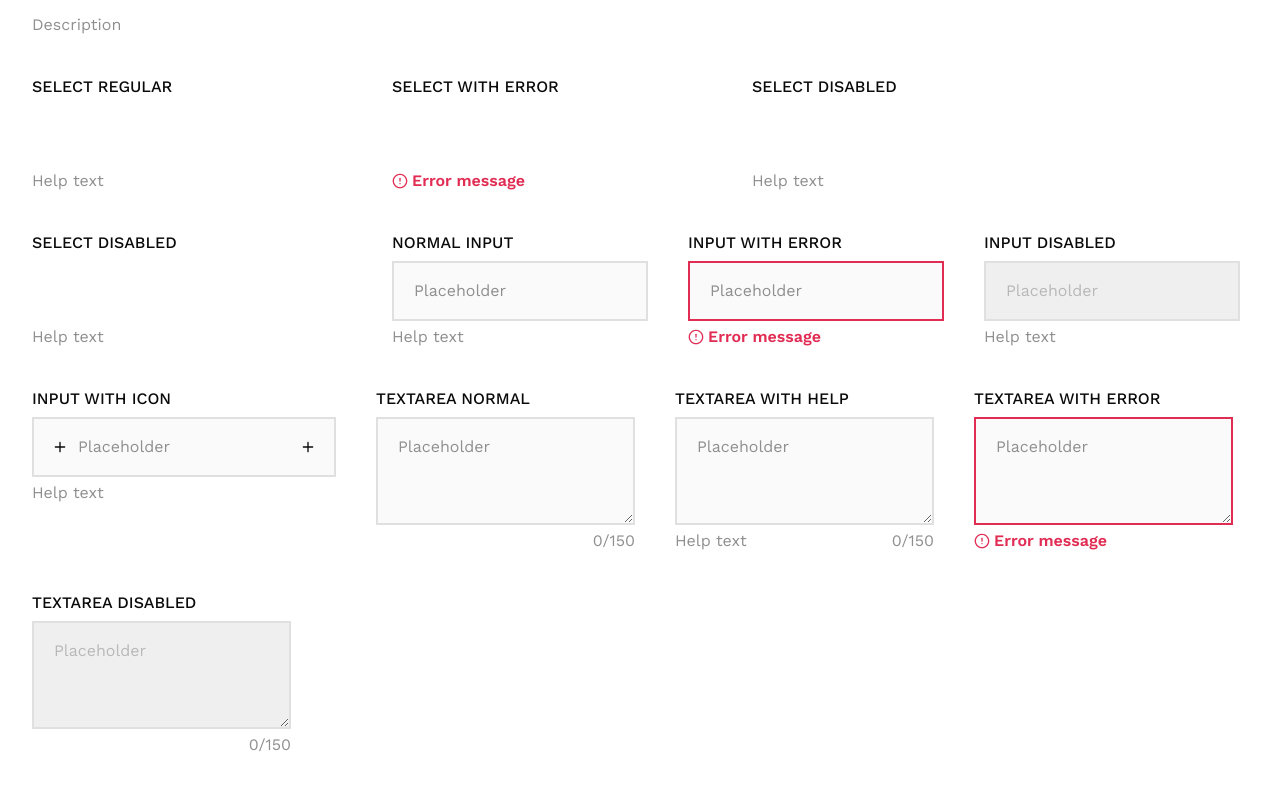
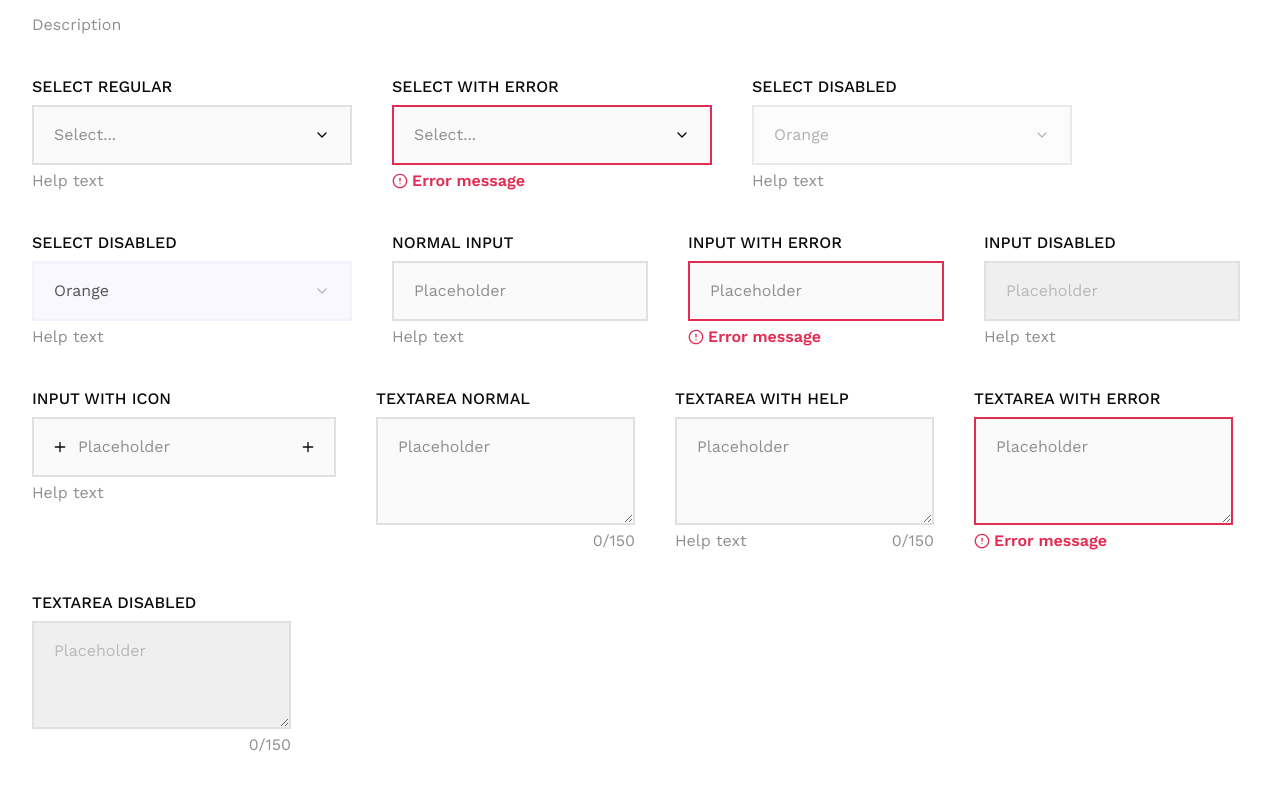
Before and after one commit to Giulio-source/ns-hinto, a React (Vite) app: page / in a window 1280 px wide. Shown: the part 1283-2080 px from the top of the page. Built offline with nearby package versions, Linux system fonts and the light colour scheme.

Commit message:
fix select

```diff
--- a/src/commons/FormComponents/Select/Select.style.ts
+++ b/src/commons/FormComponents/Select/Select.style.ts
@@ -4,13 +4,17 @@ import { Theme } from "../../Section";
 import { BodyS_Narrow_CSS, Colors } from "../../Theme";
 
 export const StyledSelectIcon = styled.div`
-  opacity: 0;
+  opacity: 1;
   position: absolute;
   top: 30px;
   right: 22px;
   transform: translate(0, -50%);
   pointer-events: none;
   z-index: 1;
+
+  @media (hover: hover) {
+    opacity: 0;
+  }
 `;
 
 export const StyledSelect = styled.select<{
@@ -24,7 +28,6 @@ export const StyledSelect = styled.select<{
   align-items: center;
   padding: 16px 20px;
   appearance: none;
-  opacity: 0;
 
   width: 100%;
   cursor: pointer;
@@ -111,6 +114,10 @@ export const StyledSelect = styled.select<{
         }
       `};
     `};
+
+  @media (hover: hover) {
+    opacity: 0;
+  }
 `;
 
 export const StyledSelectWrapper = styled.div<{ theme: Theme }>`
```
